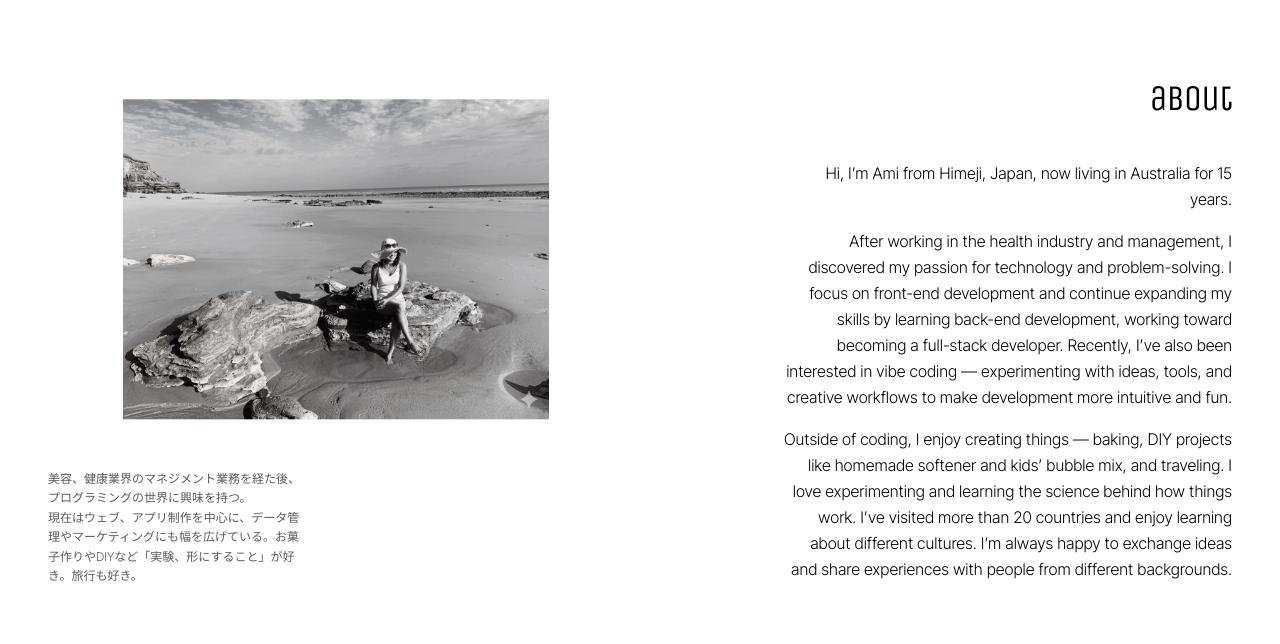
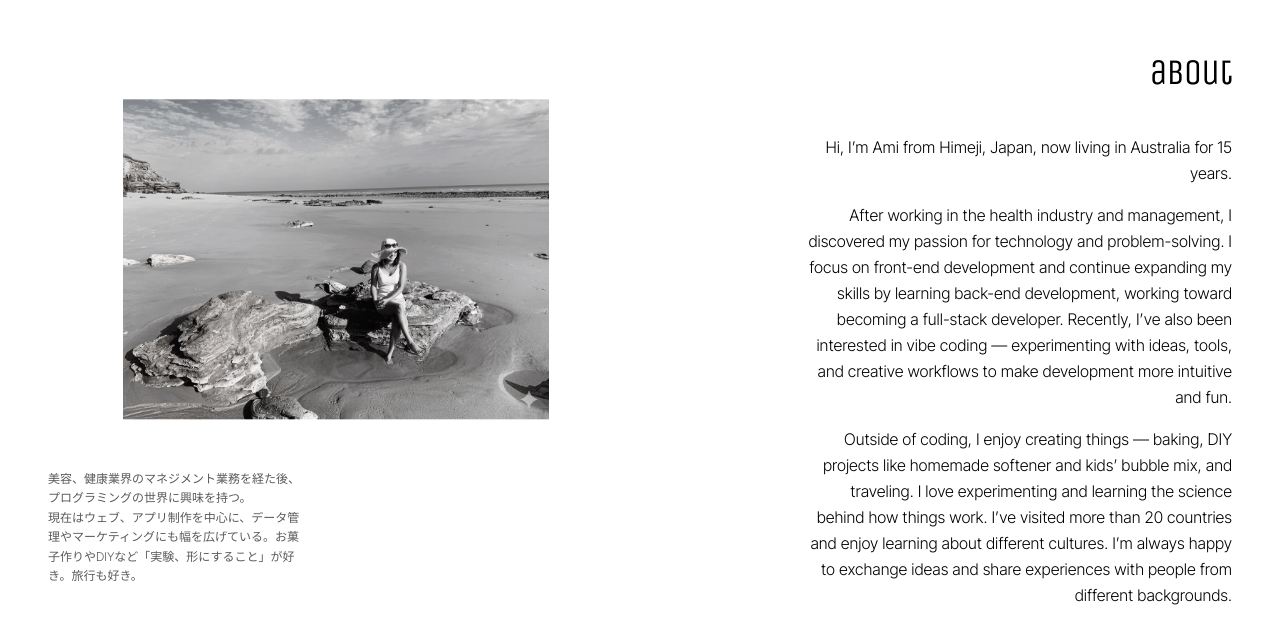
Before and after one commit to Ami0480/ami-portfolio-black-white, a Next.js app: page / in a window 1280 px wide. Shown: the part 2535-3179 px from the top of the page. Built offline with nearby package versions, Linux system fonts and the light colour scheme.

Commit message:
modified css

```diff
--- a/src/components/AboutSection.tsx
+++ b/src/components/AboutSection.tsx
@@ -59,7 +59,7 @@ export function AboutSection() {
             about
           </motion.h2>
           <motion.div
-            className="font-intertight max-w-md text-sm font-light leading-relaxed md:text-base text-left sm:text-right text-black flex flex-col gap-4"
+            className="font-intertight max-w-md text-sm font-light leading-relaxed md:text-base text-left sm:text-right sm:max-w-3/4 text-black flex flex-col gap-4"
             style={{ y: yBody }}
           >
             <p>
```
